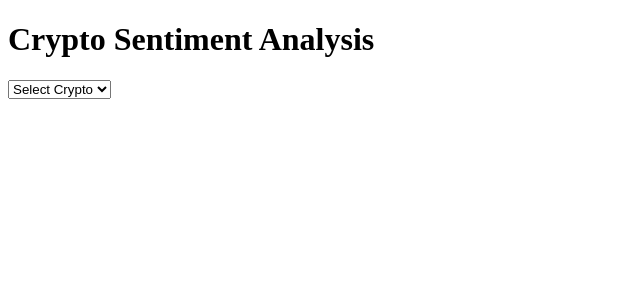
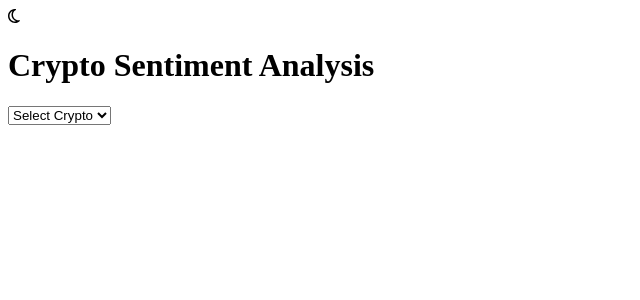
Before and after one commit to akblal/btc-sentiment-analysis, a React app: page / in a window 1280 px wide. Shown: the top 300 px of the page, without its empty margins (0-640 px from the left). Built offline with nearby package versions, Linux system fonts and the light colour scheme; the HTML template or start-up script is replaced by a standard one.

Commit message:
added light/dark mode toggle to app

```diff
--- a/client/src/App.jsx
+++ b/client/src/App.jsx
@@ -1,6 +1,8 @@
-import React, { useState } from 'react';
+import React, { useState, useEffect } from 'react';
 import { createRoot } from 'react-dom/client';
 import { BrowserRouter, Route, Routes } from 'react-router-dom';
+import { FontAwesomeIcon } from '@fortawesome/react-fontawesome';
+import { faMoon, faSun } from '@fortawesome/free-regular-svg-icons'
 
 import CoinPrice from './components/CoinPrice.jsx';
 import Sentiment from './components/Sentiment.jsx';
@@ -10,6 +12,7 @@ const root = createRoot(container);
 
 function App (props) {
 
+  const [theme, setTheme] = useState('light');
   const [crypto, setCrypto] = useState('');
 
   const handleSubmit = (e) => {
@@ -17,8 +20,27 @@ function App (props) {
     setCrypto(selected);
   }
 
+  const toggleTheme = (e) => {
+    if (theme === 'light') {
+      setTheme('dark');
+    } else {
+      setTheme('light');
+    }
+  }
+
+  useEffect(() => {
+    document.body.className = theme;
+  }, [theme])
+
   return (
-    <div className = 'app'>
+    <div className = {`App ${theme}`}>
+      <div>
+        {theme === 'light' ?
+          <FontAwesomeIcon icon={faMoon} onClick= {toggleTheme} className= 'toggle-theme-button' /> :
+          <FontAwesomeIcon icon={faSun} onClick= {toggleTheme} className= 'toggle-theme-button' />
+        }
+      </div>
+
       <div className= 'web-title'>
           <h1> Crypto Sentiment Analysis </h1>
       </div>
--- a/client/src/components/Sentiment.jsx
+++ b/client/src/components/Sentiment.jsx
@@ -2,8 +2,6 @@ import React, { useState, useEffect } from 'react';
 import axios from 'axios';
 import { FontAwesomeIcon } from '@fortawesome/react-fontawesome';
 import { faFaceGrinBeam, faFaceMeh, faFaceAngry } from '@fortawesome/free-regular-svg-icons'
-
-
 
 function Sentiment ({crypto}) {
 
```
Also changed, not shown: 1 other file (tests, documents, lock files or other folders).
